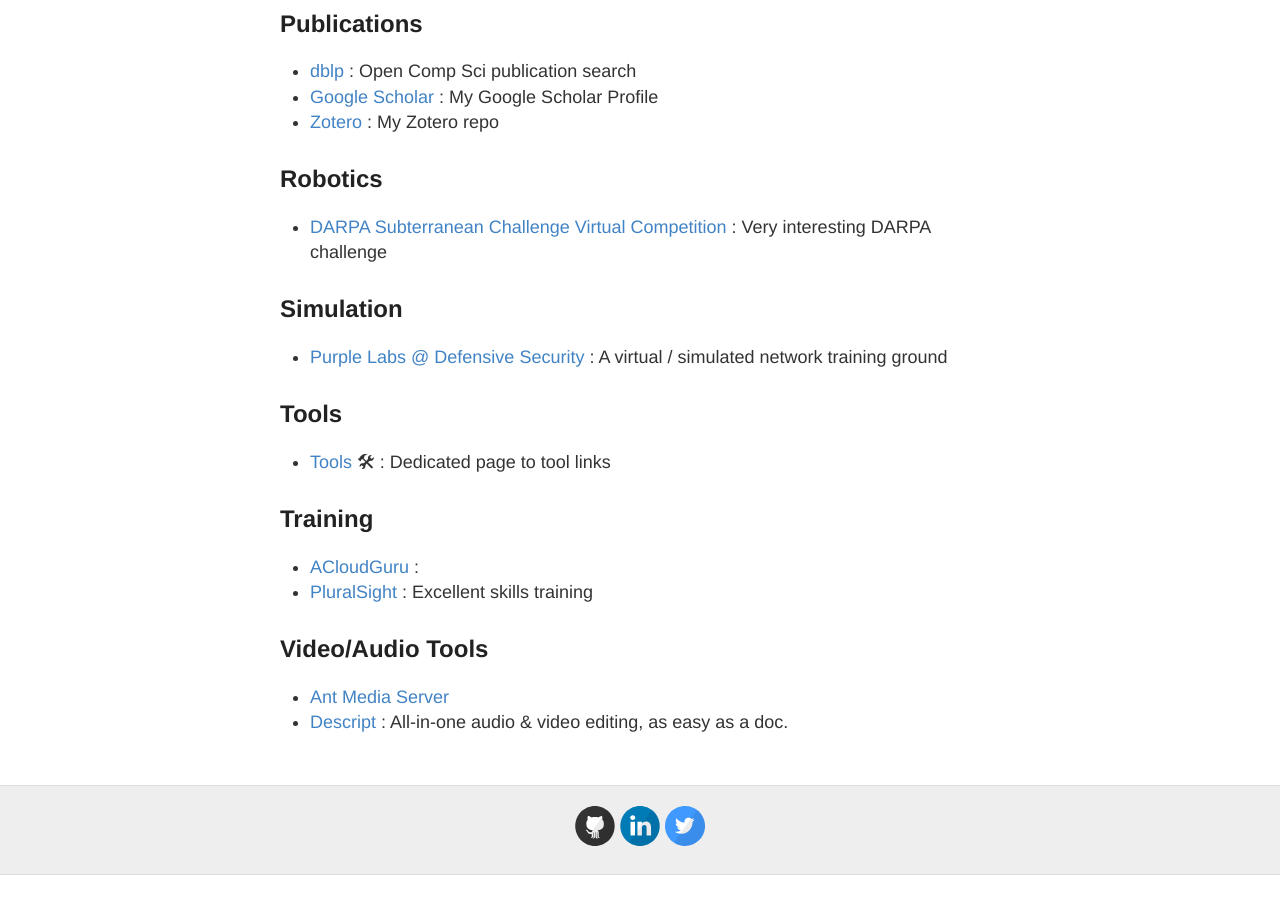
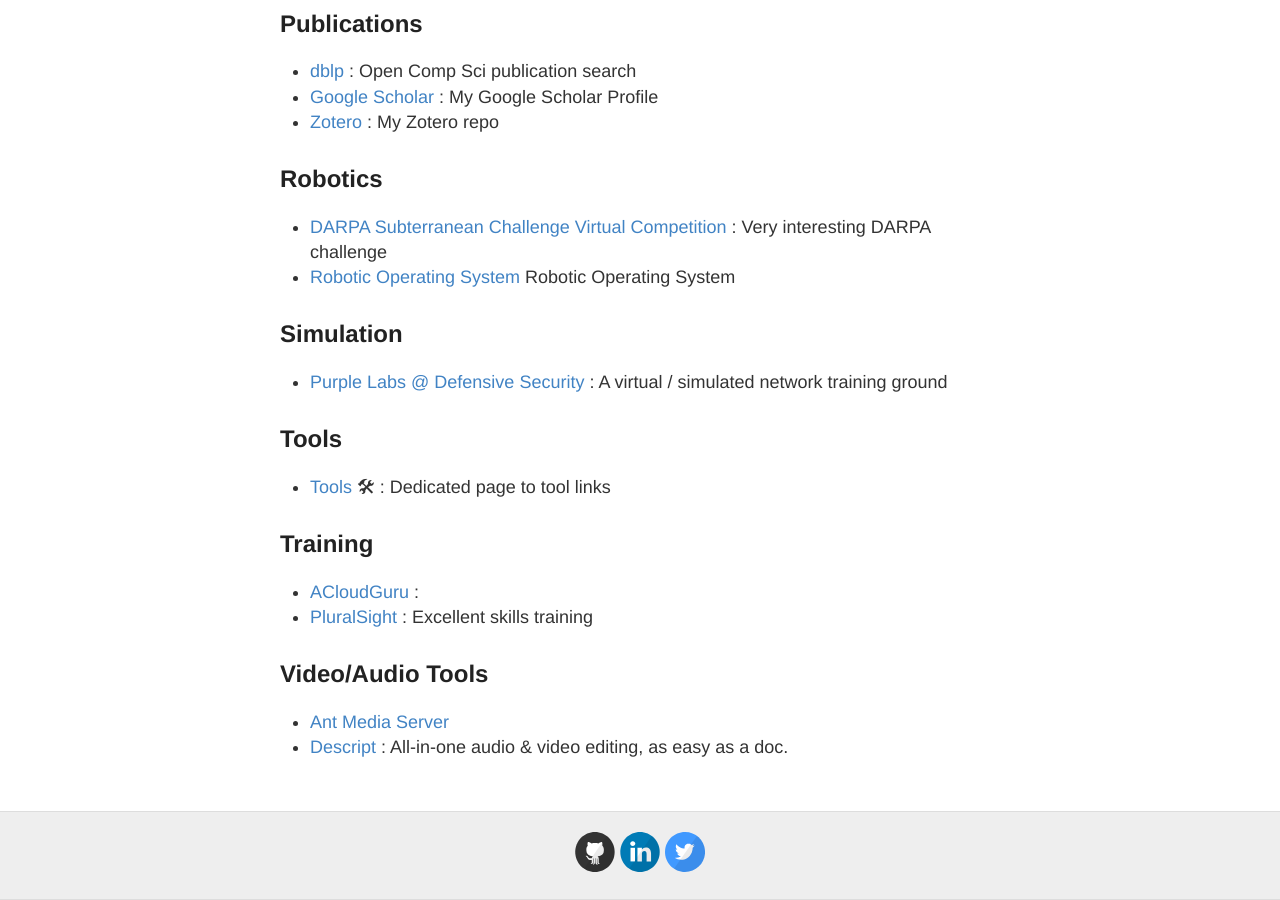
Before and after one commit to stevehenderson/stevehenderson.github.io, a Jekyll site: the page built from links.md, in a window 1280 px wide and 900 px high, scrolled down 2140 px. Built offline with Jekyll 4.4.1, drawn with Linux system fonts in a browser that asks for light colours; before the commit the page ends 3015 px from its top, so only the background shows below that.

Commit message:
Update links.md

```diff
--- a/links.md
+++ b/links.md
@@ -75,6 +75,7 @@
 
 ## Robotics
    * [DARPA Subterranean Challenge Virtual Competition](https://github.com/osrf/subt/wiki) : Very interesting DARPA challenge
+   * [Robotic Operating System](https://www.ros.org/) Robotic Operating System
 
 ## Simulation
    * [Purple Labs @ Defensive Security](https://www.defensive-security.com/purplelabs/) : A virtual / simulated network training ground
```
